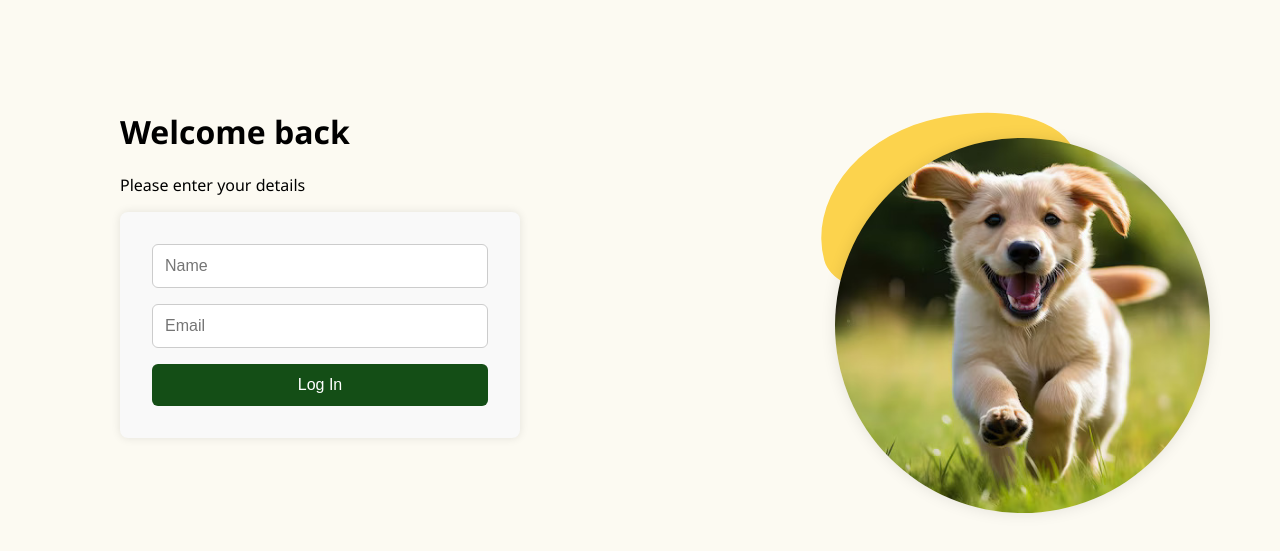
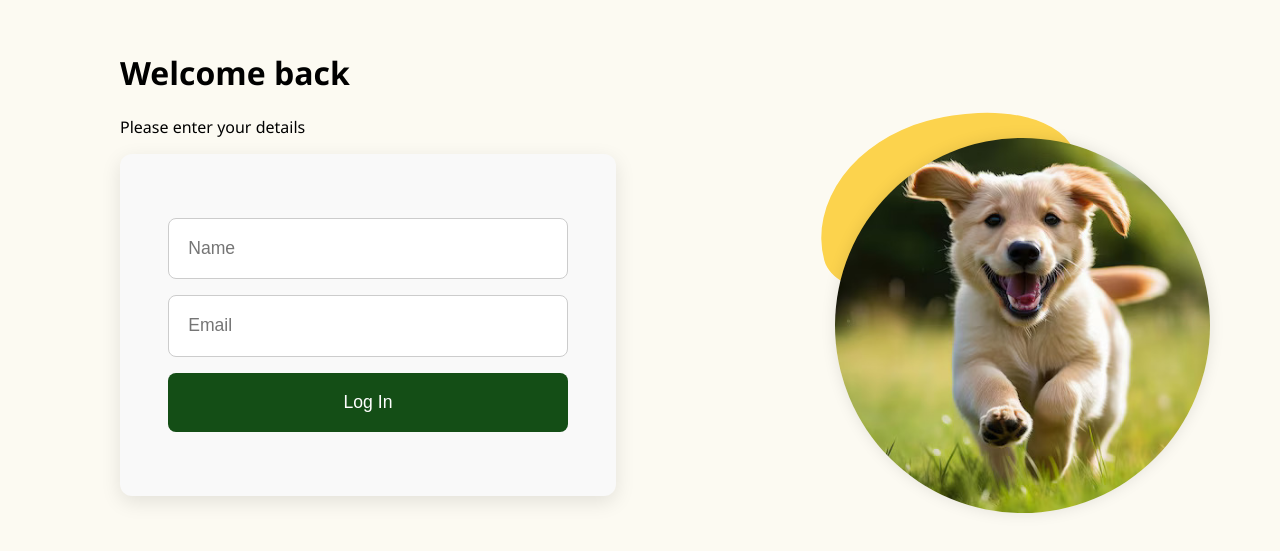
Before and after one commit to jflores45/dog_fetch, a React (Vite) app: page / in a window 1280 px wide. Shown: the part 137-688 px from the top of the page. Built offline with nearby package versions, Linux system fonts and the light colour scheme.

Commit message:
fixing sort bug

```diff
--- a/src/components/FilterBar.jsx
+++ b/src/components/FilterBar.jsx
@@ -56,15 +56,18 @@ const handleSortDirectionToggle = () => {
   const newSortAsc = !sortAsc;
   setSortAsc(newSortAsc);
 
-  const updatedFilters = {
-    ...currentFilters,
-    sort: `${sortField}:${newSortAsc ? "asc" : "desc"}`
-  };
+  if (typeof onFilterChange === 'function') {
+    onFilterChange({
+      breeds: selectedBreed ? [selectedBreed] : [],
+      zipCodes: zip ? [zip] : [],
+      ageMin,
+      ageMax,
+      sortAsc: newSortAsc,
+      size: size || undefined,
+    });
+  }
+};
 
-  setCurrentFilters(updatedFilters);
-  setCurrentPage(1);
-  fetchDogs(updatedFilters, null);
-};
 
   return (
    <div className="filter-form">
@@ -129,14 +132,19 @@ const handleSortDirectionToggle = () => {
           <div className="slider" />
         </div>
       </div> */}
-      <div className="form-control">
+
+     <div className="form-control">
         <label>Direction:</label>
-        <div className={`toggle-switch ${sortAsc ? 'asc' : 'desc'}`} onClick={handleSortDirectionToggle}>
+        <div
+          className={`toggle-switch ${sortAsc ? 'asc' : 'desc'}`}
+          onClick={handleSortDirectionToggle}
+        >
           <div className="option">ASC</div>
           <div className="option">DESC</div>
           <div className="slider" />
         </div>
       </div>
+
 
       <div className="form-control">
         <label htmlFor="size">Results per page:</label>
--- a/src/components/LoginForm.css
+++ b/src/components/LoginForm.css
@@ -1,30 +1,34 @@
 form {
   display: flex;
   flex-direction: column;
-  max-width: 500px;
-  margin: 80px auto; /* centers the form horizontally with spacing from top */
-  padding: 2rem;
-  gap: 1rem;
+  width: 120%;
+  max-width: 1000px;
+  min-height: 20vh; /* make it take up more vertical space */
+  margin: 40px auto;
+  padding: 4rem 3rem;
+  gap: 1.5rem;
   background-color: #f9f9f9;
-  border-radius: 8px;
-  box-shadow: 0 0 10px rgba(0,0,0,0.1);
+  border-radius: 12px;
+  box-shadow: 0 6px 20px rgba(0, 0, 0, 0.1);
+  justify-content: center; /* centers form fields vertically */
 }
 
 form input {
-  padding: 0.75rem;
-  font-size: 1rem;
+  padding: 1.2rem;
+  font-size: 1.1rem;
   border: 1px solid #ccc;
-  border-radius: 6px;
+  border-radius: 8px;
 }
 
 form button {
-  padding: 0.75rem;
+  padding: 1.2rem;
   background-color: #144e16;
   color: white;
   border: none;
-  border-radius: 6px;
-  font-size: 1rem;
+  border-radius: 8px;
+  font-size: 1.1rem;
   cursor: pointer;
+  transition: background-color 0.3s ease;
 }
 
 form button:hover {
@@ -33,5 +37,5 @@ form button:hover {
 
 form p {
   margin-top: 0.5rem;
-  font-size: 0.9rem;
+  font-size: 1rem;
 }
--- a/src/pages/SearchPage.jsx
+++ b/src/pages/SearchPage.jsx
@@ -12,7 +12,7 @@ const SearchPage = () => {
   const [dogs, setDogs] = useState([]);
   const [locationZips, setLocationZips] = useState([]);
   const [sortField, setSortField] = useState("age");
-  // const [sortAsc, setSortAsc] = useState(true);
+  const [sortAsc, setSortAsc] = useState(true);
 
   const [match, setMatch] = useState(null);
   const [showMatch, setShowMatch] = useState(false);
@@ -70,8 +70,8 @@ const buildQuery = (filters, cursor = null) => {
   if (filters.ageMax !== undefined) {
     params.append("ageMax", filters.ageMax);
   }
-  if (filters.sort) {
-    params.append("sort", `age:${filters.sort}`);
+  if (filters.sortField && filters.sortAsc !== undefined) {
+    params.append("sort", `${filters.sortField}:${filters.sortAsc ? "asc" : "desc"}`);
   }
 
   params.append("size", filters.size || dogsPerPage);
@@ -139,10 +139,17 @@ const fetchDogs = async (filters, cursor = null) => {
 
 // handle filter changes
 const handleFilterChange = (filters) => {
-  setCurrentFilters(filters);
-  setCurrentPage(1); // reset page if we have updated search
-  fetchDogs(filters, null);
+  const updatedFilters = {
+    ...filters,
+    sortField, // use current dropdown value
+    sort: `${sortField}:${filters.sortAsc ? 'asc' : 'desc'}` // construct proper string
+  };
+
+  setCurrentFilters(updatedFilters);
+  setCurrentPage(1);
+  fetchDogs(updatedFilters, null);
 };
+
 
 // find users dog match
 const dogMatch = async() => {
@@ -200,18 +207,21 @@ useEffect(() => {
   });
 }, [locationZips]);
 
+
 const handleSortChange = (field) => {
   setSortField(field);
 
   const updatedFilters = {
     ...currentFilters,
-    sort: `${field}:${sortAsc ? "asc" : "desc"}`
+    sortField: field,
+    sortAsc, // use current direction
   };
 
   setCurrentFilters(updatedFilters);
   setCurrentPage(1);
   fetchDogs(updatedFilters, null);
 };
+
 
   return (
     <div className="container">
@@ -224,8 +234,10 @@ const handleSortChange = (field) => {
             <p> Results ({totalResults}) </p>
           </div>
           <div className='sort-dropdown'>
+
             <label htmlFor="sort">Sort by: </label>
-                <select id="sort" onChange={(e) => handleSortChange(e.target.value)}>
+                {/* <select id="sort" onChange={(e) => handleSortChange(e.target.value)}> */}
+                 <select onChange={(e) => handleSortChange(e.target.value)} value={sortField}>
                   <option value="age">Age</option>
                   <option value="breed">Breed</option>
                   <option value="name">Name</option>
@@ -254,7 +266,7 @@ const handleSortChange = (field) => {
         <div className="filters-buttons">
             <div className="filters">
               <FilterBreed breeds={breeds} onFilterChange={handleFilterChange}
-                setClearTrigger={setClearTrigger}
+                setClearTrigger={setClearTrigger} currentFilters={currentFilters}
               />
 
             <FilterLocation
```
Also changed, not shown: src/pages/LoginPage.jsx (line endings or trailing spaces).
